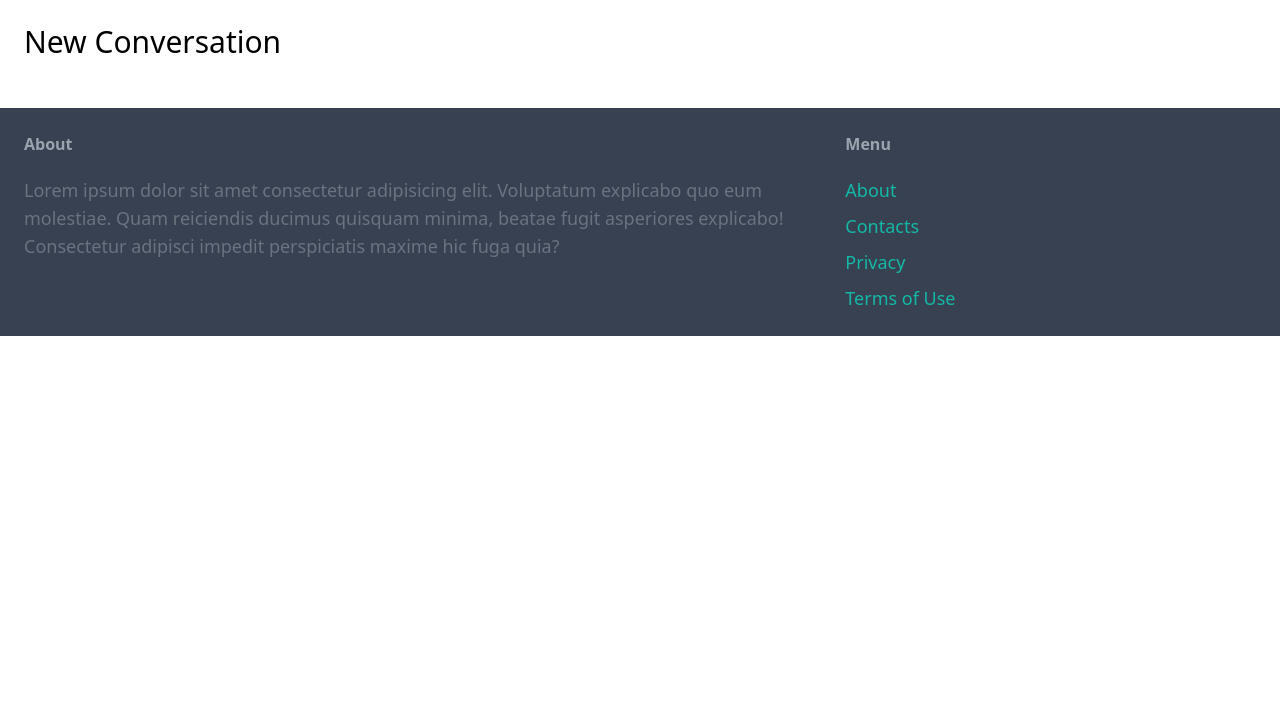
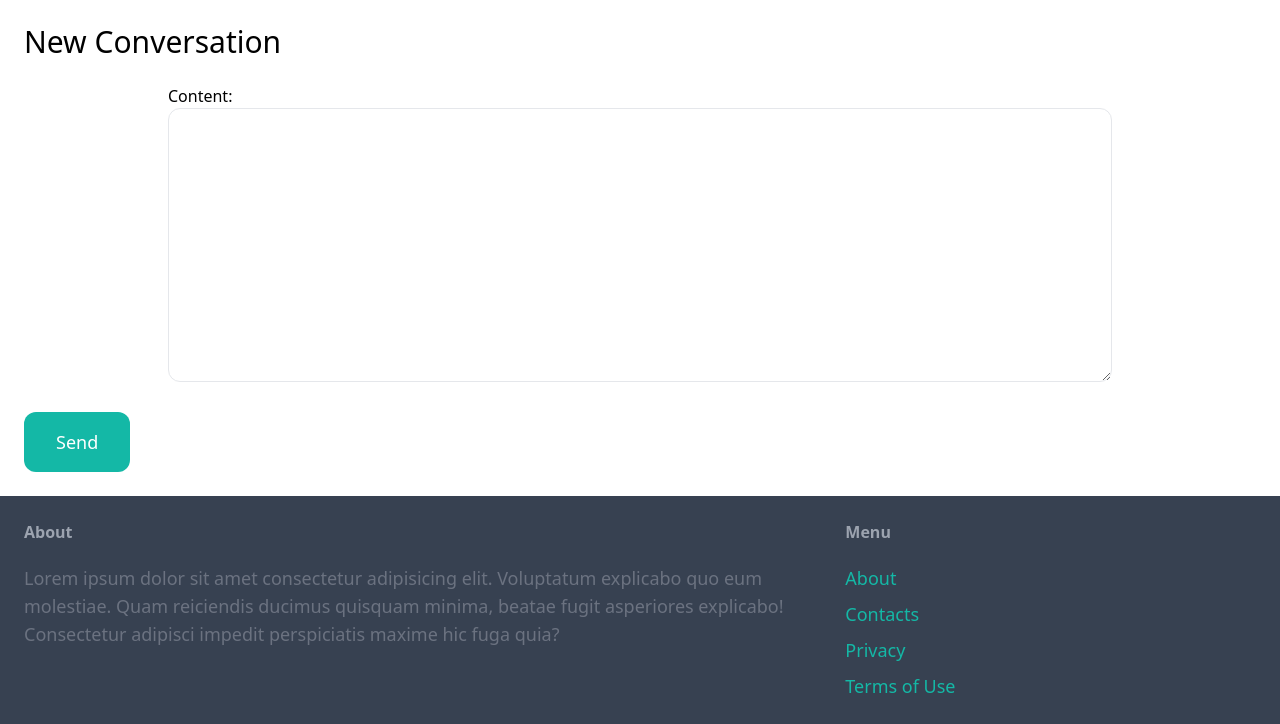
Before and after one commit to Evar-SF27/Swap-Market, a Django app: template market/conversation/templates/conversation/new.html in a window 1280 px wide. Shown: the part 77-801 px from the top of the page. Before the commit the page ends 413 px from the top, so only its background shows below. Run offline with Django 4.2, Linux system fonts and the light colour scheme; the template is opened without the code that fills it: values that come from a table or form of the project are taken from there, others are empty; some libraries are stand-ins or nearby versions.

Commit message:
new conversation template

```diff
--- a/market/conversation/templates/conversation/new.html
+++ b/market/conversation/templates/conversation/new.html
@@ -6,4 +6,25 @@
 
 {% block content %}
     <h1 class="mb-6 text-3xl">New Conversation</h1>
+    <form method="post" action="." enctype="multipart/form-data">
+        {% csrf_token %}
+
+        <div class="space-y-4 mx-12 sm:mx-36">
+            {{ form.as_p }}
+        </div>
+
+        {% if form.errors or form.non_field_errors %}
+            <div class="mb-3 p-6 bg-red-100 rounded-xl">
+                {% for field in form %}
+                    {{ field.errors }}
+                {% endfor %}
+
+                {{ form.non_field_errors }}
+            </div>
+        {% endif %}
+
+        <button class="mt-6 py-4 px-8 text-lg bg-teal-500 hover:bg-teal-700 rounded-xl text-white">
+            Send
+        </button>
+    </form>
 {% endblock %}
```
